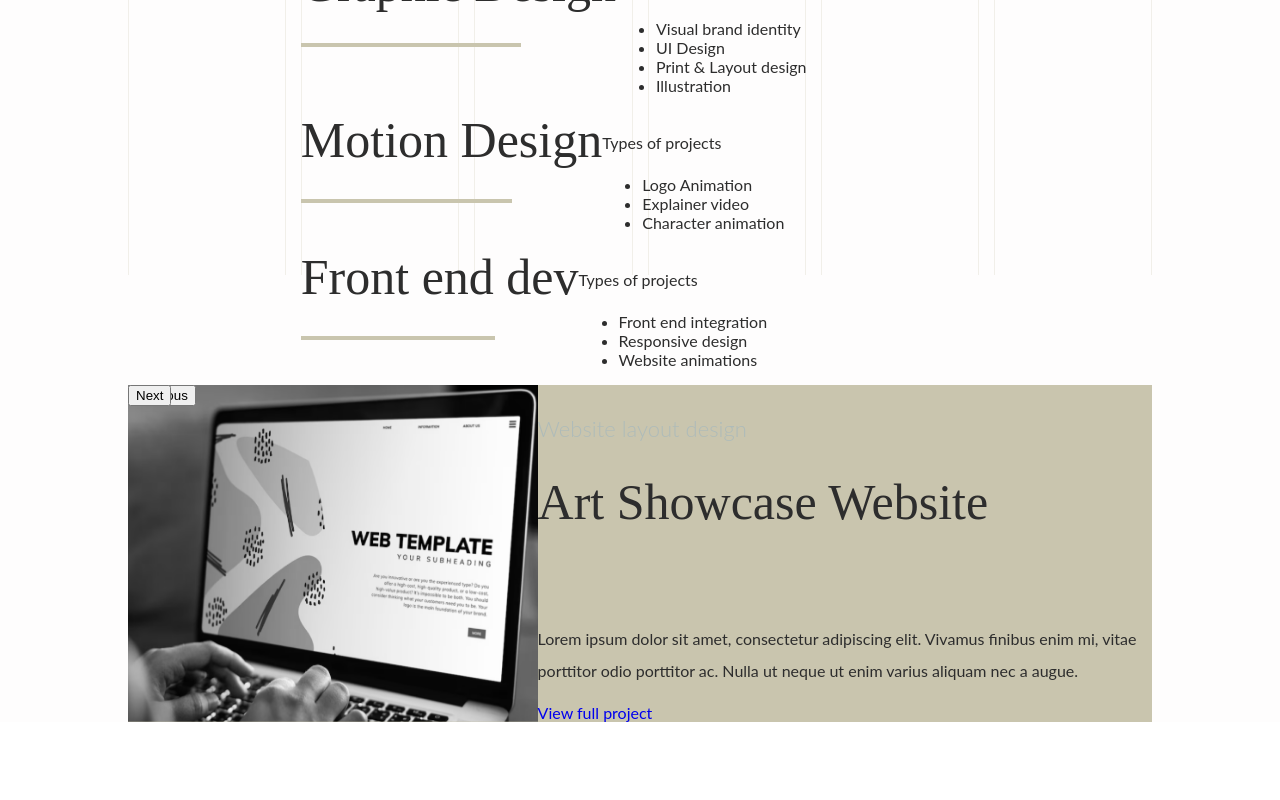
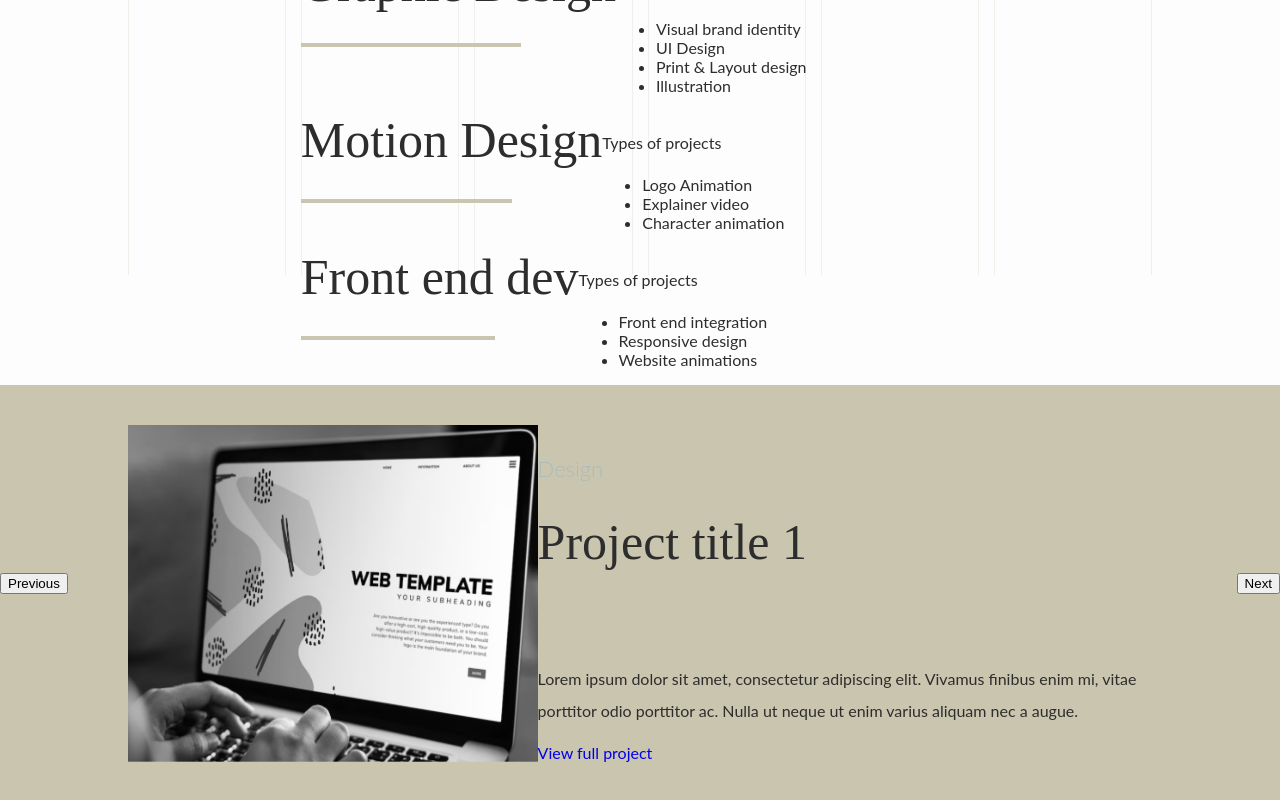
Before and after one commit to Mandiii/portfolio2024, a React (Create React App) app: page / in a window 1280 px wide. Shown: the part 525-1325 px from the top of the page. Before the commit the page ends 1247 px from the top, so only its background shows below. Built offline with nearby package versions, Linux system fonts and the light colour scheme.

Commit message:
Project slider next&prev buttons working

```diff
--- a/src/components/ProjectsSlider.js
+++ b/src/components/ProjectsSlider.js
@@ -1,21 +1,60 @@
+import { useState } from 'react'
 import BannerImg from '../assets/placeholderimg.png'
 import { Link } from 'react-router-dom'
 function ProjectsSlider() {
+    const projects = [
+        {
+            id: "project-name1",
+            title: "Project title 1",
+            type: "Design",
+            description: "Lorem ipsum dolor sit amet, consectetur adipiscing elit. Vivamus finibus enim mi, vitae porttitor odio porttitor ac. Nulla ut neque ut enim varius aliquam nec a augue.",
+            img: ""
+        },
+        {
+            id: "project-name2",
+            title: "Project title 2",
+            type: "Design",
+            description: "Lorem ipsum dolor sit amet, consectetur adipiscing elit. Vivamus finibus enim mi, vitae porttitor odio porttitor ac. Nulla ut neque ut enim varius aliquam nec a augue.",
+            img: ""
+        },
+        {
+            id: "project-name3",
+            title: "Project title 3",
+            type: "Design",
+            description: "Lorem ipsum dolor sit amet, consectetur adipiscing elit. Vivamus finibus enim mi, vitae porttitor odio porttitor ac. Nulla ut neque ut enim varius aliquam nec a augue.",
+            img: ""
+        }
+    ]
+    const [sliderIndex, setSliderIndex] = useState(0)
+    const sliderItemsAmount = projects.length
+    const sliderProject = projects[sliderIndex]
+
+    function swipeSlider(direction) {
+        if(sliderIndex === 0 && direction === -1){
+            setSliderIndex(sliderItemsAmount-1)
+        } else if(sliderIndex === sliderItemsAmount-1 && direction===1) {
+            setSliderIndex(0)
+        } else {
+            setSliderIndex(prevSliderIndex => prevSliderIndex + direction)
+        }
+
+        console.log(sliderIndex)
+    }
     return(
         <div className='project-slider'>
-            <button className='slider-navigate'>
+            <button className='slider-navigate prev' onClick={() => swipeSlider(-1)}>
                 Previous
             </button>
-            <button className='slider-navigate'>
+            <button className='slider-navigate next' onClick={() => swipeSlider(1)}>
                 Next
             </button>
 
             <img src={BannerImg} alt="" />
             <div className="sliderInfo">
-                <p className="project-type pre-title">Website layout design</p>
-                <h2 className="project-title">Art Showcase Website</h2>
-                <p className="project-description">Lorem ipsum dolor sit amet, consectetur adipiscing elit. Vivamus finibus enim mi, vitae porttitor odio porttitor ac. Nulla ut neque ut enim varius aliquam nec a augue.</p>
-                <Link to='/project'>View full project</Link>
+                <p className="project-type pre-title">{sliderProject.type}</p>
+                <h2 className="project-title">{sliderProject.title}</h2>
+                <p className="project-description">{sliderProject.description}</p>
+                <Link to={"/project/" + sliderProject.id}>View full project</Link>
             </div>
 
         </div>
--- a/src/styles/pageStyles/_home.scss
+++ b/src/styles/pageStyles/_home.scss
@@ -10,15 +10,24 @@ main.elegant {
         margin-left: 23.5%;
     }
     .project-slider {
-        width: 80%;
+        width: 100%;
         display: flex;
         background-color: $golden;
         margin: auto;
+        padding: 40px 10%;
+        position: relative;
         img {
             width: 40%;
         }
         button.slider-navigate {
             position: absolute;
+            bottom: 50%;
+            &.prev {
+                left: 0;
+            }
+            &.next {
+                right: 0;
+            }
         }
     }
 }
```
